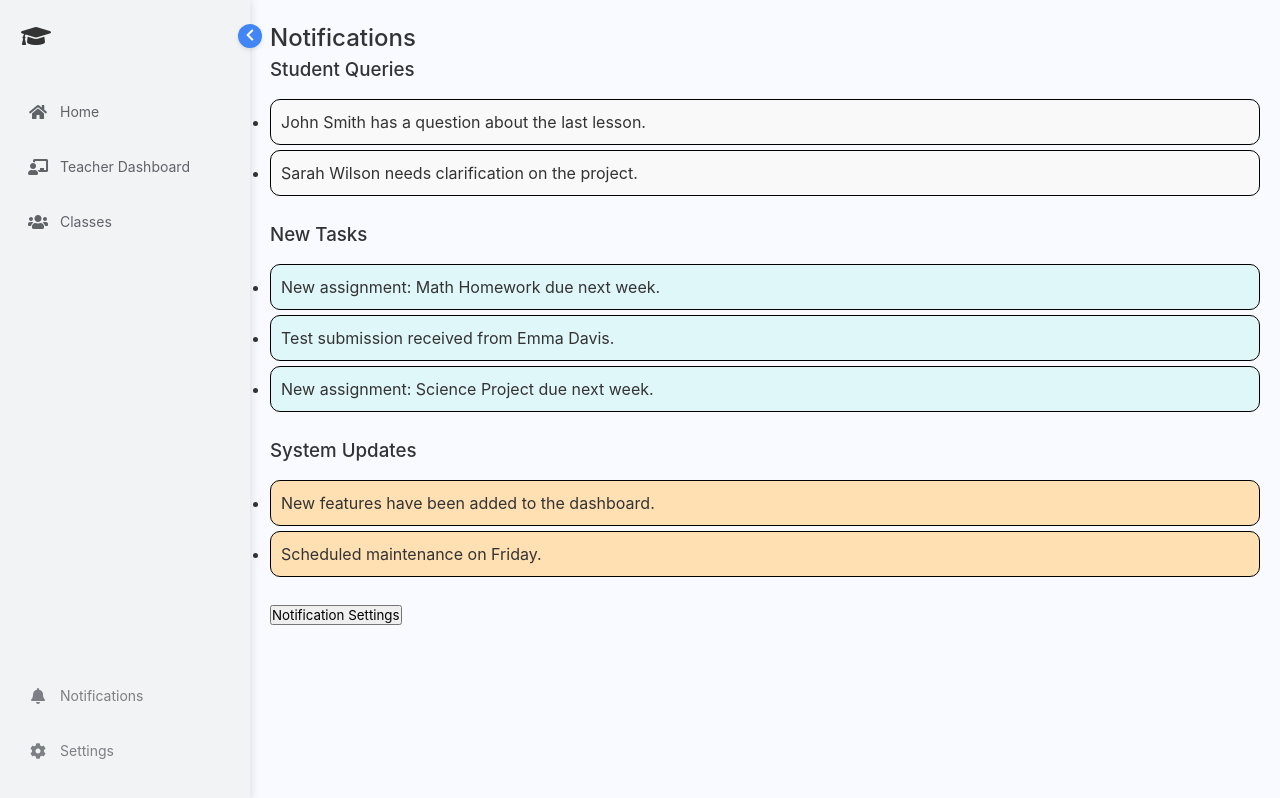
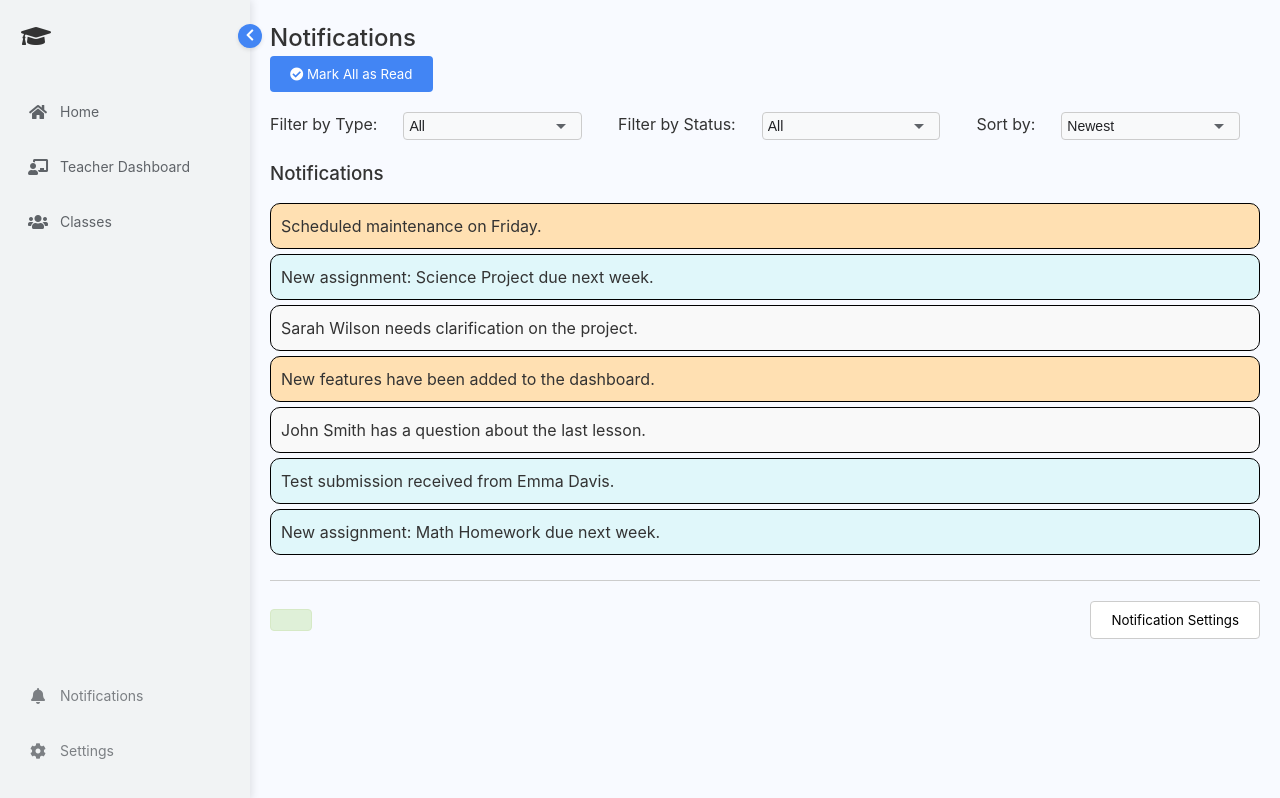
Before and after one commit to Pras-20/EZedu, a React (Create React App) app in the folder frontend/: page /Notifications in a window 1280 px wide. Built offline with nearby package versions, Linux system fonts and the light colour scheme.

Commit message:
Notifications Page

```diff
--- a/frontend/src/components/Notifications/Notifications.css
+++ b/frontend/src/components/Notifications/Notifications.css
@@ -1,5 +1,6 @@
 .notifications {
   padding: 20px;
+  position: relative; /* Allow absolute positioning of child elements */
 }
 
 .notification-section {
@@ -10,12 +11,18 @@
   margin-bottom: 15px;
 }
 
+.notification-section ul {
+  list-style-type: none; /* Remove bullet points */
+  padding: 0; /* Remove default padding */
+  margin: 0; /* Remove default margin */
+}
+
 .notification {
   padding: 10px;
   border: 1px solid #e0e0e0;
   border-radius: 10px;
-  border-color:black;
-  margin-bottom: 5px;
+  border-color: black;
+  margin-bottom: 5px; /* Maintain spacing between notifications */
 }
 
 .notification.query {
@@ -78,16 +85,17 @@
 .save-settings-btn {
   margin-top: 20px;
   padding: 10px 20px;
-  background-color: #4285f4; /* Button color */
-  color: white; /* Text color */
-  border: none; /* No border */
+  background-color: #ffffff; /* Button color */
+  color: #000000; /* Text color */
+  border: 1px solid #ccc;
   border-radius: 4px; /* Rounded corners */
   cursor: pointer; /* Pointer cursor on hover */
   transition: background-color 0.3s ease; /* Smooth transition */
 }
 
 .save-settings-btn:hover {
-  background-color: #357ae8; /* Darker shade on hover */
+  background-color: #357ae8;
+  color: #ffffff;
 }
 
 .button-group {
@@ -112,3 +120,72 @@
 .button-group button:hover {
   background-color: #e0e0e0; /* Background color on hover */
 }
+
+.notification-message {
+  padding: 10px 20px; /* Match the button's padding */
+  background-color: #dff0d8; /* Light green background */
+  color: #3c763d; /* Dark green text */
+  border: 1px solid #d6e9c6; /* Border color */
+  border-radius: 4px; /* Rounded corners */
+  margin: 0; /* Remove margin to keep it aligned */
+  display: inline-block; /* Make it behave like a button */
+  cursor: default; /* Change cursor to default */
+}
+
+.filters {
+  margin-bottom: 20px;
+}
+
+.filters label {
+  margin-right: 10px;
+}
+
+.filters select {
+  margin-right: 20px;
+  padding: 5px;
+  border: 1px solid #ccc;
+  border-radius: 4px;
+}
+
+.notification-settings-btn {
+  padding: 10px 20px; /* Adjust padding as needed */
+  background-color: #ffffff; /* Button color */
+  color: #000000; /* Text color */
+  border: 1px solid #ccc;
+  border-radius: 4px; /* Rounded corners */
+  cursor: pointer; /* Pointer cursor on hover */
+  transition: background-color 0.3s ease; /* Smooth transition */
+}
+
+.notification-settings-btn:hover {
+  background-color: #357ae8; /* Darker shade on hover */
+  color: #ffffff;
+}
+
+.mark-as-read-btn {
+    padding: 10px 20px;
+    background-color: #4285f4; /* Button color */
+    color: white; /* Text color */
+    border: none; /* No border */
+    border-radius: 4px; /* Rounded corners */
+    cursor: pointer; /* Pointer cursor on hover */
+    transition: background-color 0.3s ease; /* Smooth transition */
+    margin-bottom: 20px; /* Space below the button */
+  }
+
+  .mark-as-read-btn:hover {
+    background-color: #357ae8; /* Darker shade on hover */
+  }
+
+.settings-container {
+  display: flex;
+  align-items: center; /* Align items vertically centered */
+  justify-content: space-between; /* Space between message and button */
+  margin-top: 20px; /* Add space above the settings container */
+}
+
+.divider {
+  border: 0; /* Remove default border */
+  border-top: 1px solid #ccc; /* Add a top border for the divider */
+  margin: 20px 0; /* Space above and below the divider */
+}
--- a/frontend/src/components/Notifications/Notifications.jsx
+++ b/frontend/src/components/Notifications/Notifications.jsx
@@ -10,77 +10,115 @@ const Notifications = () => {
     outstandingTasks: '24 hours',
     newMembers: 'in-app',
   });
+  const [notificationMessage, setNotificationMessage] = useState('');
+  const [filterType, setFilterType] = useState('all');
+  const [filterStatus, setFilterStatus] = useState('all');
+  const [sortOrder, setSortOrder] = useState('latest');
 
   const handleButtonClick = (name, value) => {
     setSettings((prev) => ({ ...prev, [name]: value }));
   };
 
+  const handleSaveSettings = () => {
+    setShowSettings(false); // Close the modal
+    setNotificationMessage('Settings Updated'); // Set the notification message
+    setTimeout(() => {
+      setNotificationMessage(''); // Clear the message after a few seconds
+    }, 3000); // Adjust the duration as needed
+  };
+
   const notifications = [
-    { id: 1, message: "New assignment: Math Homework due next week.", type: "task" },
-    { id: 2, message: "Test submission received from Emma Davis.", type: "task" },
-    { id: 3, message: "John Smith has a question about the last lesson.", type: "query" },
-    { id: 4, message: "New features have been added to the dashboard.", type: "update" },
-    { id: 5, message: "Sarah Wilson needs clarification on the project.", type: "query" },
-    { id: 6, message: "New assignment: Science Project due next week.", type: "task" },
-    { id: 7, message: "Scheduled maintenance on Friday.", type: "update" },
+    { id: 1, message: "New assignment: Math Homework due next week.", type: "task", status: "unread" },
+    { id: 2, message: "Test submission received from Emma Davis.", type: "task", status: "read" },
+    { id: 3, message: "John Smith has a question about the last lesson.", type: "query", status: "unread" },
+    { id: 4, message: "New features have been added to the dashboard.", type: "update", status: "archived" },
+    { id: 5, message: "Sarah Wilson needs clarification on the project.", type: "query", status: "unread" },
+    { id: 6, message: "New assignment: Science Project due next week.", type: "task", status: "read" },
+    { id: 7, message: "Scheduled maintenance on Friday.", type: "update", status: "unread" },
   ];
 
-  const groupedNotifications = {
-    queries: notifications.filter(n => n.type === "query"),
-    tasks: notifications.filter(n => n.type === "task"),
-    updates: notifications.filter(n => n.type === "update"),
+  // Filter notifications based on type and status
+  const filteredNotifications = notifications.filter(notification => {
+    const typeMatch = filterType === 'all' || notification.type === filterType;
+    const statusMatch = filterStatus === 'all' || notification.status === filterStatus;
+    return typeMatch && statusMatch;
+  });
+
+  // Sort notifications
+  const sortedNotifications = filteredNotifications.sort((a, b) => {
+    if (sortOrder === 'latest') {
+      return b.id - a.id; // Assuming id is a proxy for date
+    } else {
+      return a.id - b.id;
+    }
+  });
+
+  const markAllAsRead = () => {
+    // Update all notifications to read
+    notifications.forEach(notification => {
+      notification.status = 'read';
+    });
+    setNotificationMessage('All notifications marked as read.');
+    setTimeout(() => {
+      setNotificationMessage(''); // Clear the message after a few seconds
+    }, 3000);
   };
 
   return (
     <div className="notifications">
       <h2>Notifications</h2>
+      <button onClick={markAllAsRead} className="mark-as-read-btn">
+        <i className="fas fa-check-circle"></i> Mark All as Read
+      </button>
+
+      <div className="filters">
+        <label>Filter by Type:</label>
+        <select value={filterType} onChange={(e) => setFilterType(e.target.value)}>
+          <option value="all">All</option>
+          <option value="query">Student Queries</option>
+          <option value="task">New Tasks</option>
+          <option value="update">System Updates</option>
+        </select>
+
+        <label>Filter by Status:</label>
+        <select value={filterStatus} onChange={(e) => setFilterStatus(e.target.value)}>
+          <option value="all">All</option>
+          <option value="unread">Unread</option>
+          <option value="read">Read</option>
+          <option value="archived">Archived</option>
+        </select>
+
+        <label>Sort by:</label>
+        <select value={sortOrder} onChange={(e) => setSortOrder(e.target.value)}>
+          <option value="latest">Newest</option>
+          <option value="oldest">Oldest</option>
+        </select>
+      </div>
 
       <div className="notification-section">
-        <h3>Student Queries</h3>
+        <h3>Notifications</h3>
         <ul>
-          {groupedNotifications.queries.length > 0 ? (
-            groupedNotifications.queries.map(notification => (
-              <li key={notification.id} className="notification query">
+          {sortedNotifications.length > 0 ? (
+            sortedNotifications.map(notification => (
+              <li key={notification.id} className={`notification ${notification.type} ${notification.status}`}>
                 {notification.message}
               </li>
             ))
           ) : (
-            <li>No student queries.</li>
+            <li>No notifications available.</li>
           )}
         </ul>
       </div>
 
-      <div className="notification-section">
-        <h3>New Tasks</h3>
-        <ul>
-          {groupedNotifications.tasks.length > 0 ? (
-            groupedNotifications.tasks.map(notification => (
-              <li key={notification.id} className="notification task">
-                {notification.message}
-              </li>
-            ))
-          ) : (
-            <li>No new tasks.</li>
-          )}
-        </ul>
+      {/* Divider Line */}
+      <hr className="divider" />
+
+      <div className="settings-container">
+        <div className="notification-message">{notificationMessage}</div>
+        <button className="notification-settings-btn" onClick={() => setShowSettings(true)}>
+          Notification Settings
+        </button>
       </div>
-
-      <div className="notification-section">
-        <h3>System Updates</h3>
-        <ul>
-          {groupedNotifications.updates.length > 0 ? (
-            groupedNotifications.updates.map(notification => (
-              <li key={notification.id} className="notification update">
-                {notification.message}
-              </li>
-            ))
-          ) : (
-            <li>No system updates.</li>
-          )}
-        </ul>
-      </div>
-
-      <button onClick={() => setShowSettings(true)}>Notification Settings</button>
 
       {showSettings && (
         <div className="modal-overlay">
@@ -91,7 +129,7 @@ const Notifications = () => {
             <h2>Notification Settings</h2>
 
             <div className="setting-option">
-              <label>New Assignments:</label>
+              <label>Message Mentions:</label>
               <div className="button-group">
                 <button onClick={() => handleButtonClick('mentions', 'none')} className={settings.mentions === 'none' ? 'active' : ''}>None</button>
                 <button onClick={() => handleButtonClick('mentions', 'in-app')} className={settings.mentions === 'in-app' ? 'active' : ''}>In-app</button>
@@ -100,7 +138,7 @@ const Notifications = () => {
             </div>
 
             <div className="setting-option">
-              <label>New Tasks:</label>
+              <label>Message Replies:</label>
               <div className="button-group">
                 <button onClick={() => handleButtonClick('replies', 'none')} className={settings.replies === 'none' ? 'active' : ''}>None</button>
                 <button onClick={() => handleButtonClick('replies', 'in-app')} className={settings.replies === 'in-app' ? 'active' : ''}>In-app</button>
@@ -109,7 +147,7 @@ const Notifications = () => {
             </div>
 
             <div className="setting-option">
-              <label>Message Mentions:</label>
+              <label>New Projects:</label>
               <div className="button-group">
                 <button onClick={() => handleButtonClick('newProjects', 'none')} className={settings.newProjects === 'none' ? 'active' : ''}>None</button>
                 <button onClick={() => handleButtonClick('newProjects', 'in-app')} className={settings.newProjects === 'in-app' ? 'active' : ''}>In-app</button>
@@ -126,7 +164,16 @@ const Notifications = () => {
               </div>
             </div>
 
-            <button className="save-settings-btn">Save Settings</button>
+            <div className="setting-option">
+              <label>New Team Members:</label>
+              <div className="button-group">
+                <button onClick={() => handleButtonClick('newMembers', 'none')} className={settings.newMembers === 'none' ? 'active' : ''}>None</button>
+                <button onClick={() => handleButtonClick('newMembers', 'in-app')} className={settings.newMembers === 'in-app' ? 'active' : ''}>In-app</button>
+                <button onClick={() => handleButtonClick('newMembers', 'email')} className={settings.newMembers === 'email' ? 'active' : ''}>Email</button>
+              </div>
+            </div>
+
+            <button className="save-settings-btn" onClick={handleSaveSettings}>Save Settings</button>
           </div>
         </div>
       )}
```
